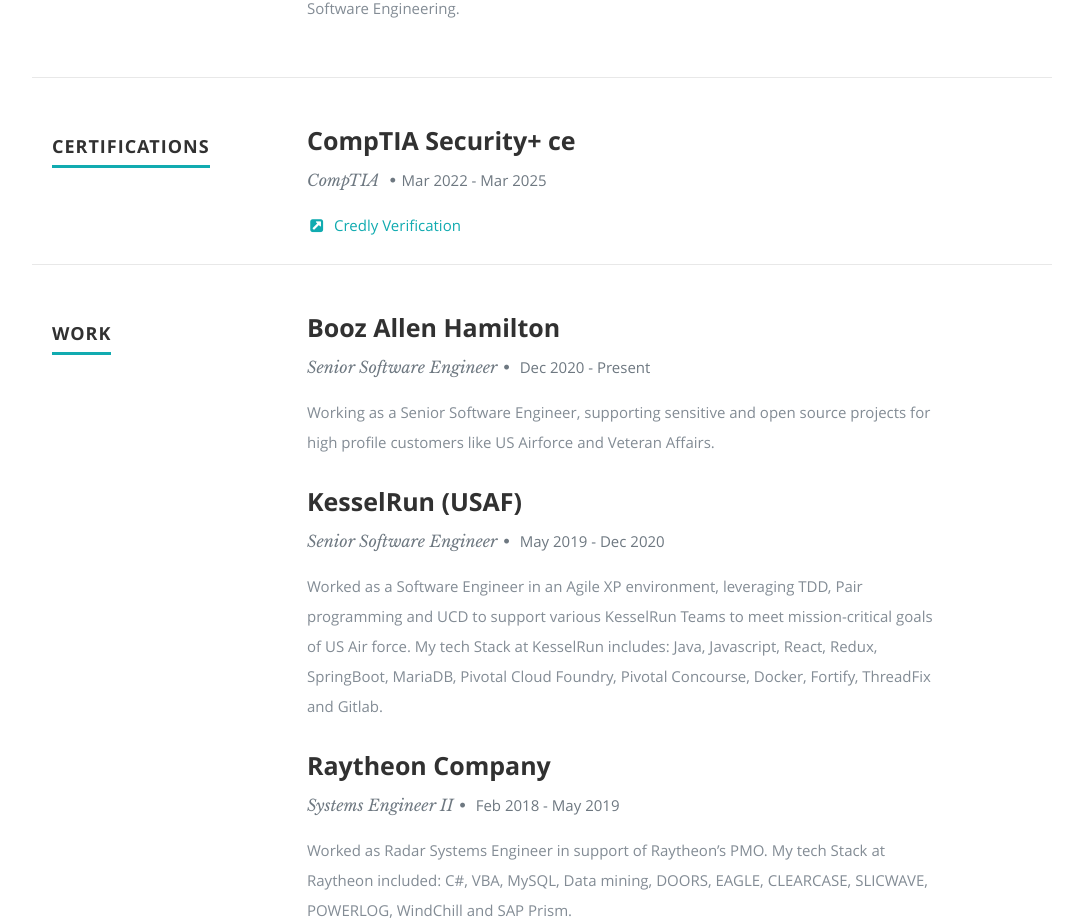
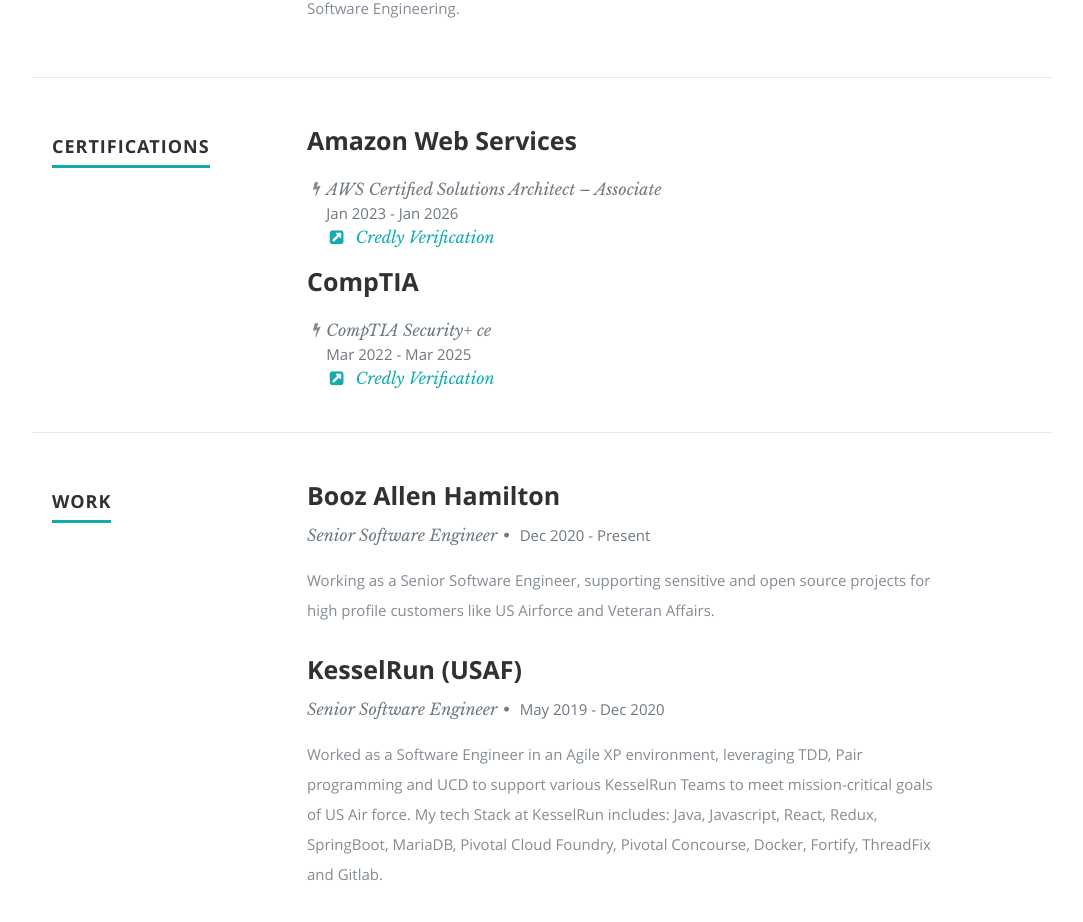
Before and after one commit to ShobyP/react-resume, a React (Create React App) app: page / in a window 1280 px wide. Shown: the part 1677-2599 px from the top of the page, without its empty margins (98-1181 px from the left). Built offline with nearby package versions, Linux system fonts and the light colour scheme.

Commit message:
updated aws cert

```diff
--- a/public/resumeData.json
+++ b/public/resumeData.json
@@ -39,6 +39,12 @@
       }
     ],
     "certifications":[
+      {
+        "certification":"AWS Certified Solutions Architect – Associate",
+        "issuedBy":"Amazon Web Services",
+        "validity":"Jan 2023 - Jan 2026",
+        "credly": "https://www.credly.com/badges/90322bd3-8e65-4159-8720-2e0b071be999/public_url"
+      },
       {
         "certification":"CompTIA Security+ ce",
         "issuedBy":"CompTIA",
--- a/src/Components/Resume.js
+++ b/src/Components/Resume.js
@@ -15,9 +15,24 @@
 
       //Certifications:
       var certifications = this.props.data.certifications.map(function(certification){
-        return <div key={certification.certification}><h3>{certification.certification}</h3>
-        <p className="info">{certification.issuedBy} <span>&bull;</span><em className="date">{certification.validity}</em></p>
-        <a href={certification.credly} target="_blank" className="link"><i className="fa fa-fw fa-external-link-square"  aria-hidden="true"></i>&nbsp; Credly Verification</a>
+        return <div key={certification.certification}><h3>{certification.issuedBy}</h3>
+        <div style={{
+        display: "flex",
+        flexWrap: "wrap",
+        alignContent: "flex-start"
+      }}>
+        <i class="fa fa-2xs fa-fw fa-bolt" aria-hidden="true" style={{
+                 display: "flex",
+                 alignItems: "center",
+                 justifyContent: "center",
+                 height: "40px"
+        }}></i>
+         <p className="info">{certification.certification} <div><em className="date">{certification.validity}</em></div>
+        <div>
+         <a href={certification.credly} target="_blank" className="link"><i className="fa fa-fw fa-external-link-square"  aria-hidden="true"></i>&nbsp; Credly Verification</a>
+         </div>
+        </p>
+        </div>
         </div>
       })
 
```
Also changed, not shown: readme.txt.
